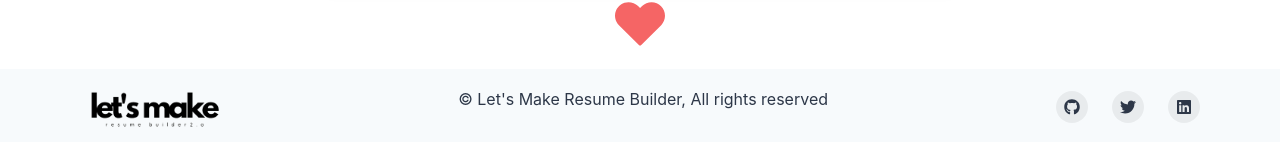
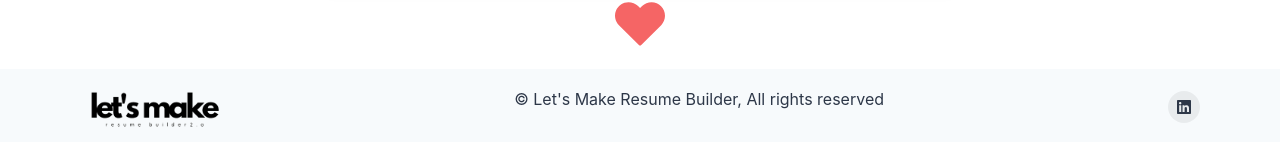
Before and after one commit to anujkumaryadav/embarkcv, a React (Create React App) app in the folder client/: page /about in a window 1280 px wide. Shown: the part 1211-1353 px from the top of the page. Built offline with nearby package versions, Linux system fonts and the light colour scheme; no server answers.

Commit message:
Update footer

```diff
--- a/client/src/Components/Footer/Footer.jsx
+++ b/client/src/Components/Footer/Footer.jsx
@@ -1,5 +1,5 @@
 import { Box, chakra, Container, Stack, Text, Image, useColorModeValue, VisuallyHidden, } from '@chakra-ui/react';
-import { FaGithub, FaLinkedin, FaTwitter } from 'react-icons/fa';
+import { FaLinkedin } from 'react-icons/fa';
 import logo from './../../Assets/logo1.png';
 
 
@@ -45,13 +45,7 @@ export default function Footer() {
                 </a>
                 <Text>© Let's Make Resume Builder, All rights reserved</Text>
                 <Stack direction={'row'} spacing={6}>
-                    <SocialButton label={'Github'} href={'https://www.github.com'}>
-                        <FaGithub />
-                    </SocialButton>
-                    <SocialButton label={'Twitter'} href={'https://www.twitter.com'}>
-                        <FaTwitter />
-                    </SocialButton>
-                    <SocialButton label={'LinkedIn'} href={'https://www.linkedin.com'}>
+                    <SocialButton label={'LinkedIn'} href={'https://www.linkedin.com/company/let-s-make-resume/'}>
                         <FaLinkedin />
                     </SocialButton>
                 </Stack>
```
Also changed, not shown: client/src/App.js (+3 -14 lines), client/src/Components/Navbar/Navbar.jsx (+7 -7 lines).
